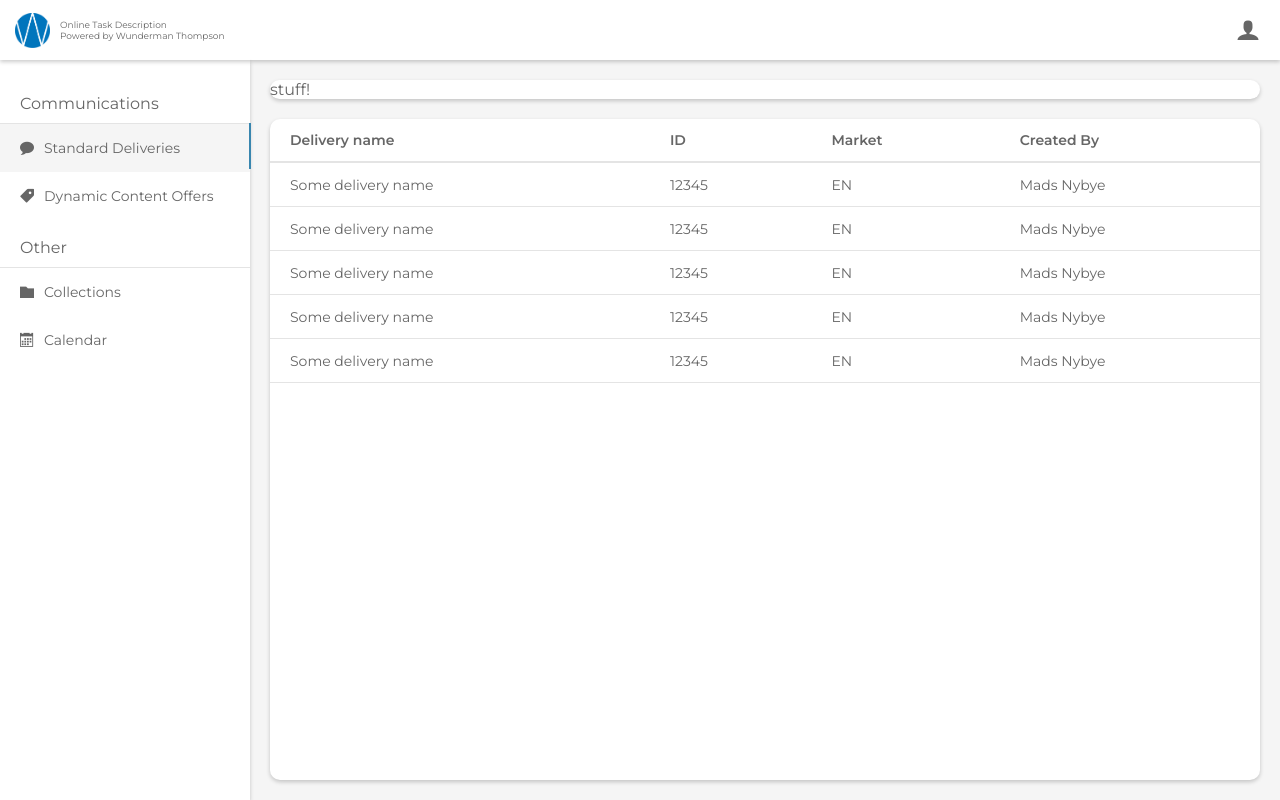
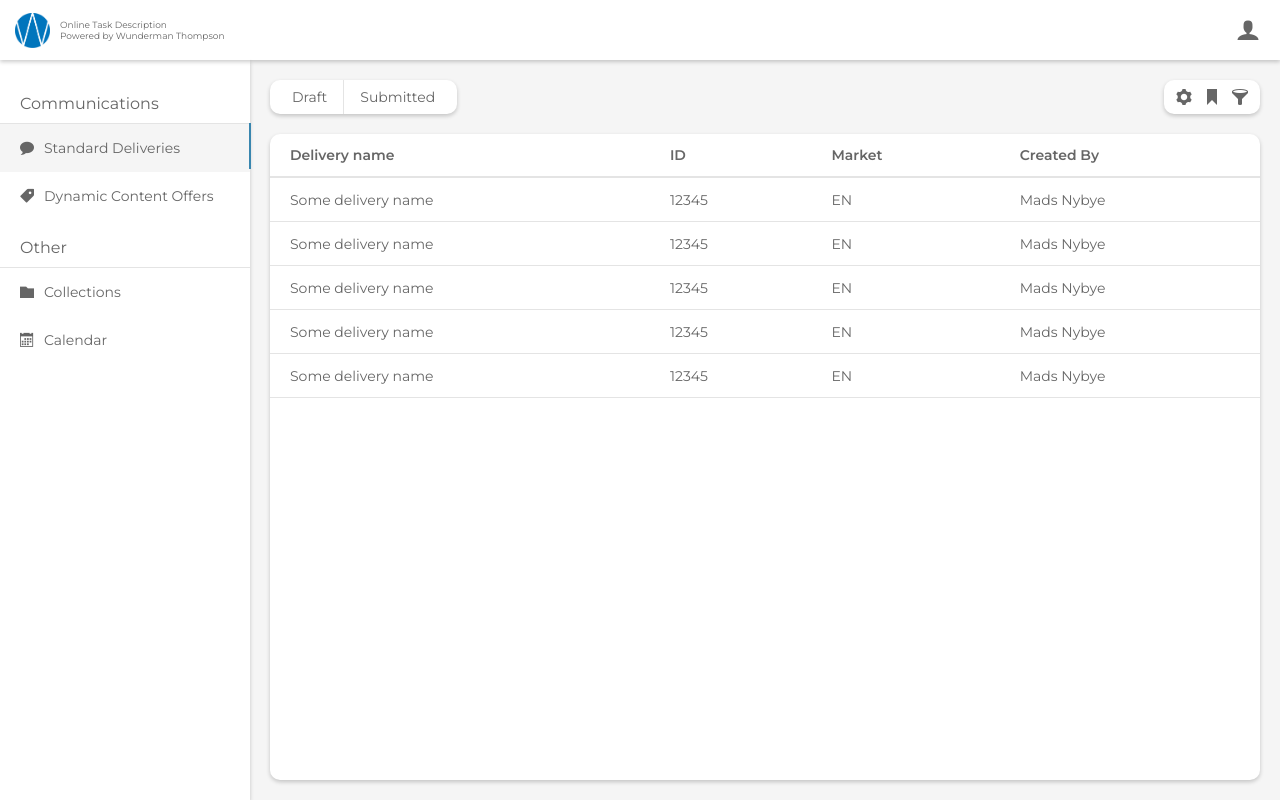
Before and after one commit to MadsBrink/vuejin, a Vue app: page / in a window 1280 px wide. Built offline with nearby package versions, Linux system fonts and the light colour scheme.

Commit message:
working on list page

```diff
--- a/src/components/layout/LayoutOne.vue
+++ b/src/components/layout/LayoutOne.vue
@@ -13,21 +13,9 @@
 
 export default {
     name: 'LayoutOne',
-    props: {
-        direction: {
-            type: String,
-            default: 'column',
-            validator(x) {
-                return ['column', 'row'].indexOf(x) !== -1;
-            },
-        },
-    },
     computed: {
         drawerEnabled() {
             return this.$slots.drawer;
-        },
-        flexDirection() {
-            return this.direction;
         },
     },
 };
@@ -43,7 +31,6 @@ export default {
         }
         &-content {
             display: flex;
-            flex-direction: v-bind(flexDirection);
             width: 100%;
             padding: 20px;
         }
--- a/src/scss/layout.scss
+++ b/src/scss/layout.scss
@@ -1,11 +1,5 @@
-.content-wrapper {
+.content-box {
+    background-color: $white;
     border-radius: $border-radius-large;
-    background-color: $white;
     box-shadow: 0 2px 4px 0 rgba(0,0,0,0.2);
-    &-fill-height {
-        flex: 1;
-    }
-    &:not(&-fill-height) {
-        margin-bottom: 20px;
-    }
 }
--- a/src/scss/utils.scss
+++ b/src/scss/utils.scss
@@ -13,6 +13,14 @@ $sides: (top, bottom, left, right);
     }
 }
 
+.w-100 {
+    width: 100%;
+}
+
+.h-100 {
+    height: 100%;
+}
+
 .text-center {
     text-align: center;
 }
--- a/src/views/Home.vue
+++ b/src/views/Home.vue
@@ -6,11 +6,21 @@
                 :menu="menu" />
         </template>
         <template #content>
-            <div class="content-wrapper">
-                stuff!
-            </div>
-            <div class="content-wrapper content-wrapper-fill-height">
-                <base-table />
+            <div class="content">
+                <div class="content-top">
+                    <div class="content-box content-top-tabs">
+                        <span>Draft</span>
+                        <span>Submitted</span>
+                    </div>
+                    <div class="content-box content-top-settings">
+                        <span class="icon-cog"></span>
+                        <span class="icon-bookmark"></span>
+                        <span class="icon-filter"></span>
+                    </div>
+                </div>
+                <div class="content-box content-view">
+                    <base-table />
+                </div>
             </div>
         </template>
     </layout-one>
@@ -54,3 +64,53 @@ export default {
     },
 };
 </script>
+<style lang="scss" scoped>
+    .content {
+        display: flex;
+        flex-direction: column;
+        height: 100%;
+        width: 100%;
+        &-view {
+            flex: 1;
+        }
+        &-top {
+            display: flex;
+            margin-bottom: 20px;
+            > div {
+                display: flex;
+                align-items: center;
+            }
+            &-tabs {
+                font-size: 14px;
+                padding: 0 6px;
+                span {
+                    text-align: center;
+                    padding: 8px 16px;
+                    &:not(:last-child) {
+                        border-right: 1px solid $grey-light;
+                    }
+                }
+            }
+            &-settings {
+                margin-left: auto;
+                padding: 8px 6px;
+                span {
+                    padding: 0 6px;
+                }
+            }
+        }
+    }
+    .menu {
+        display: flex;
+        flex-direction: column;
+        font-size: 20px;
+        margin-left: 20px;
+        span {
+            display: block;
+            padding: 6px;
+            &:not(:last-child) {
+                border-bottom: 1px solid $grey-light;
+            }
+        }
+    }
+</style>
```
